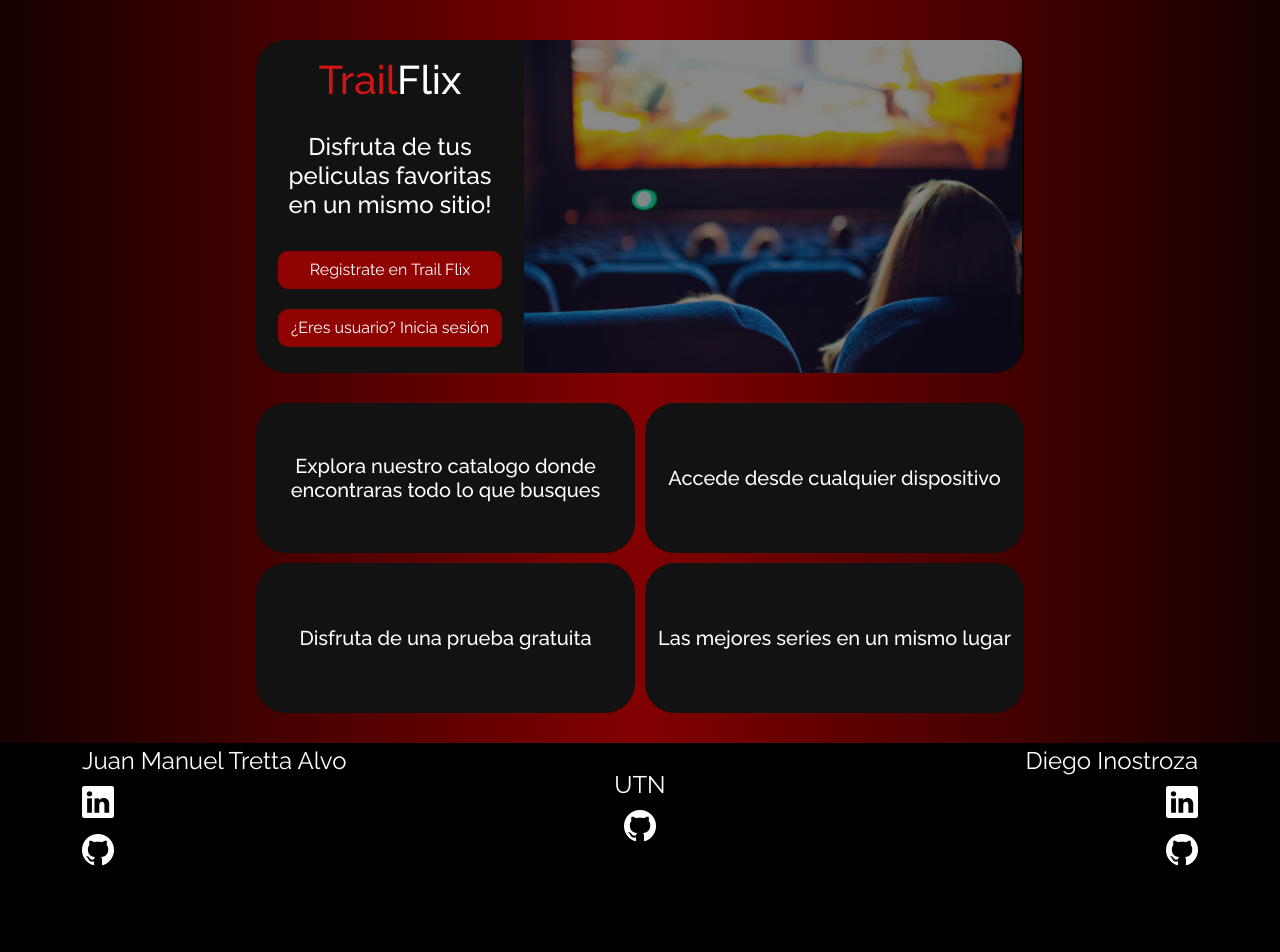
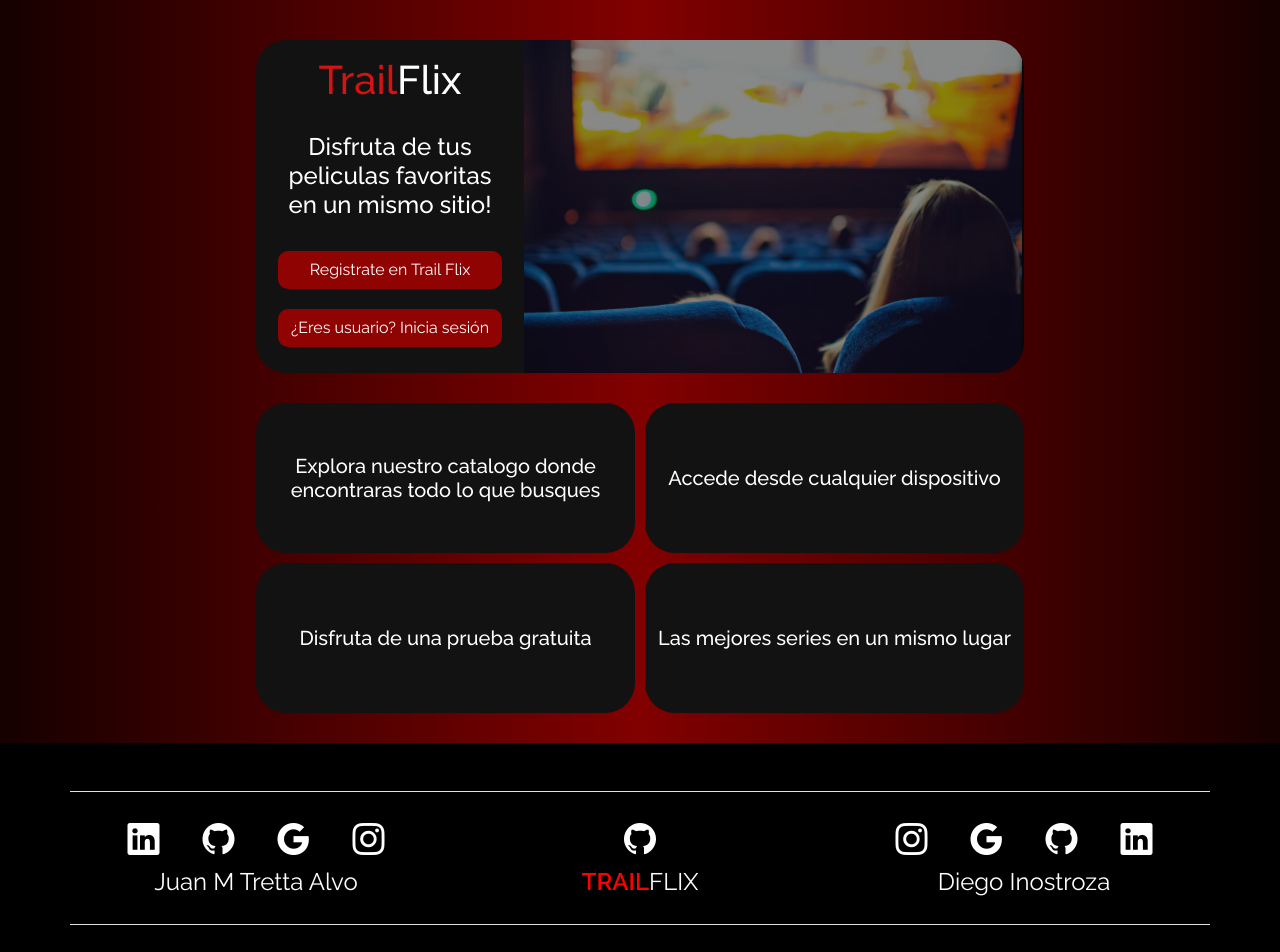
Before and after one commit to diegoinost02/TrailFlix, an Angular app: page / in a window 1280 px wide. Shown: the top 952 px of the page. Built offline with nearby package versions, Linux system fonts and the light colour scheme.

Commit message:
Cambios
Cambios en el footer y pequenio en la navbar

```diff
--- a/src/app/shared/footer/footer.component.css
+++ b/src/app/shared/footer/footer.component.css
@@ -7,3 +7,8 @@
     color: white;
     font-size: 2rem;
 }
+.name_tr
+{
+    color: red;
+    font-weight: 600;
+}
--- a/src/app/shared/footer/footer.component.html
+++ b/src/app/shared/footer/footer.component.html
@@ -1,39 +1,57 @@
 <footer class="container-fluid mt-4" style="background-color: black;height: 15rem;">
     <div class="container">
-        <div class="row align-items-center">
-            <div class="col">
-                <div class="row ">
-                    <div class="col-12">
-                        <div class="color_text">Juan Manuel Tretta Alvo</div>
+
+        <div class="row align-items-center border-bottom">
+            <div class="col-12 text-center mt-5  border-bottom">
+            </div>
+
+            <div class="col mt-4 pe-5 px-5">
+                <div class="row mb-4 ">
+                     <div class="col text-center">
+                         <a href="" ><i class="bi bi-linkedin icon_footer"></i></a>
                      </div>
 
-                     <div class="col-12">
-                         <a href="" ><i class="bi bi-linkedin icon_footer" style="font-size: 2rem;"></i></a>
+                     <div class="col text-center">
+                         <a href="" ><i class="bi bi-github icon_footer" ></i></a>
                      </div>
+                     <div class="col text-center">
+                        <a href="" ><i class="bi bi-google icon_footer" ></i></a>
+                    </div>
+                    <div class="col text-center">
+                        <a href="" ><i class="bi bi-instagram icon_footer" ></i></a>
+                    </div>
 
-                     <div class="col-12">
-                         <a href="" ><i class="bi bi-github icon_footer" ></i></a>
+                    <div class="col-12">
+                        <div class="color_text text-center">Juan M Tretta Alvo</div>
                      </div>
                 </div>
             </div>
-            <div class="col text-center">
-                <div class="row">
-                        <div class="col-12 color_text">UTN</div>
+            <div class="col text-center mt-4 me-5 mx-5">
+                <div class="row  mb-4">
 
-                        <div class="col-12"> <a href="" ><i class="bi bi-github icon_footer" ></i></a></div>
+                        <div class="col-12 text-center"> <a href="" ><i class="bi bi-github icon_footer" ></i></a></div>
+
+                        <div class="col-12 color_text text-center"> <span class="name_tr"> TRAIL</span>FLIX</div>
                 </div>
             </div>
-            <div class="col text-end">
-                <div class="row ">
+            <div class="col text-end mt-4 pe-5 px-5">
+                <div class="row  mb-4">
 
-                        <div class="col-12">
-                           <div class="color_text">Diego Inostroza</div>
+                        <div class="col text-center">
+                            <a href="" ><i class="bi bi-instagram icon_footer" ></i></a>
                         </div>
-                        <div class="col-12">
+                        <div class="col text-center">
+                            <a href="" ><i class="bi bi-google icon_footer" ></i></a>
+                        </div>
+                        <div class="col text-center">
+                            <a href="" ><i class="bi bi-github icon_footer" ></i></a>
+                        </div>
+                        <div class="col text-center">
                             <a href="" ><i class="bi bi-linkedin icon_footer" ></i></a>
                         </div>
-                        <div class="col-12">
-                            <a href="" ><i class="bi bi-github icon_footer" ></i></a>
+
+                        <div class="col-12 text-center">
+                           <div class="color_text">Diego Inostroza</div>
                         </div>
                 </div>
             </div>
--- a/src/app/shared/nav-bar/nav-bar.component.html
+++ b/src/app/shared/nav-bar/nav-bar.component.html
@@ -1,6 +1,6 @@
 <nav class="navbar navbar-expand-lg navbar-dark navbar_color mb-3">
   <div class="container-fluid">
-    <a class="navbar-brand navbar_brand" href="#"> <span style="color: red;">TRAIL</span>FLIX </a>
+    <a class="navbar-brand navbar_brand" href="#"> <span style="color: red;font-weight: 600;">TRAIL</span>FLIX </a>
 
     <button
       style="color: rgb(110, 110, 110)"
```
